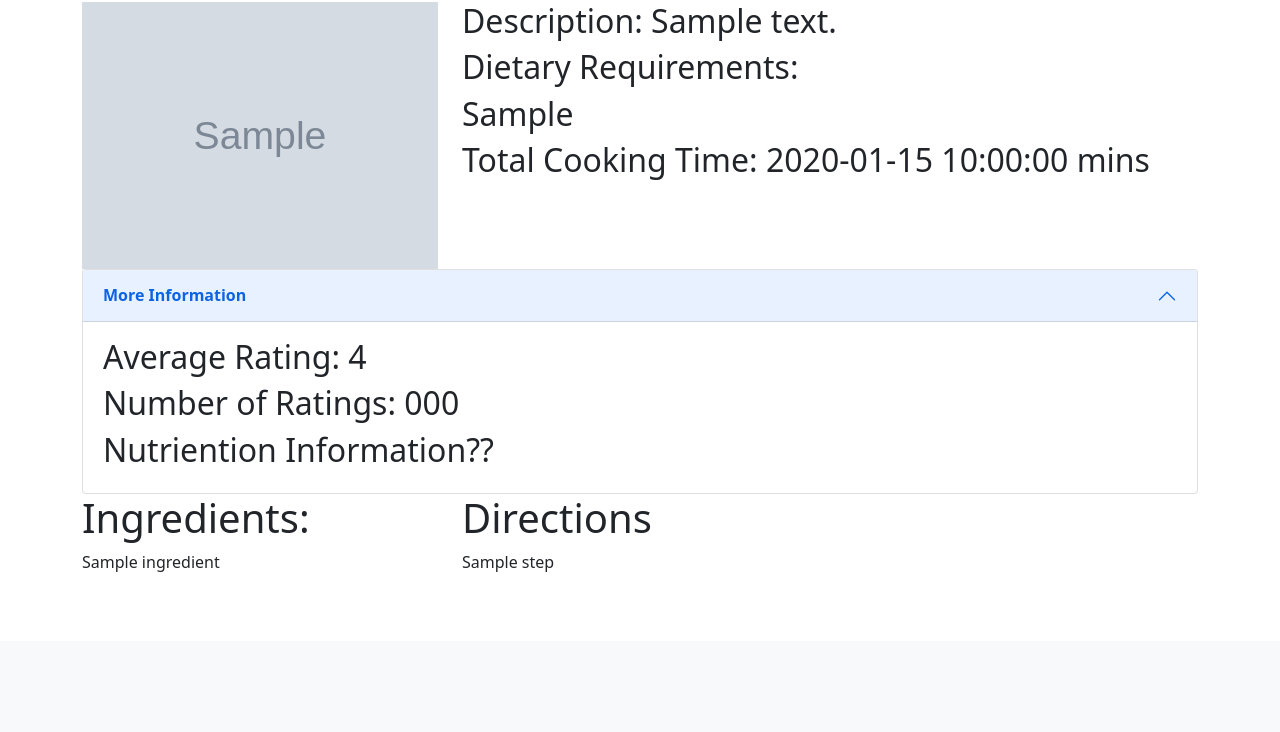
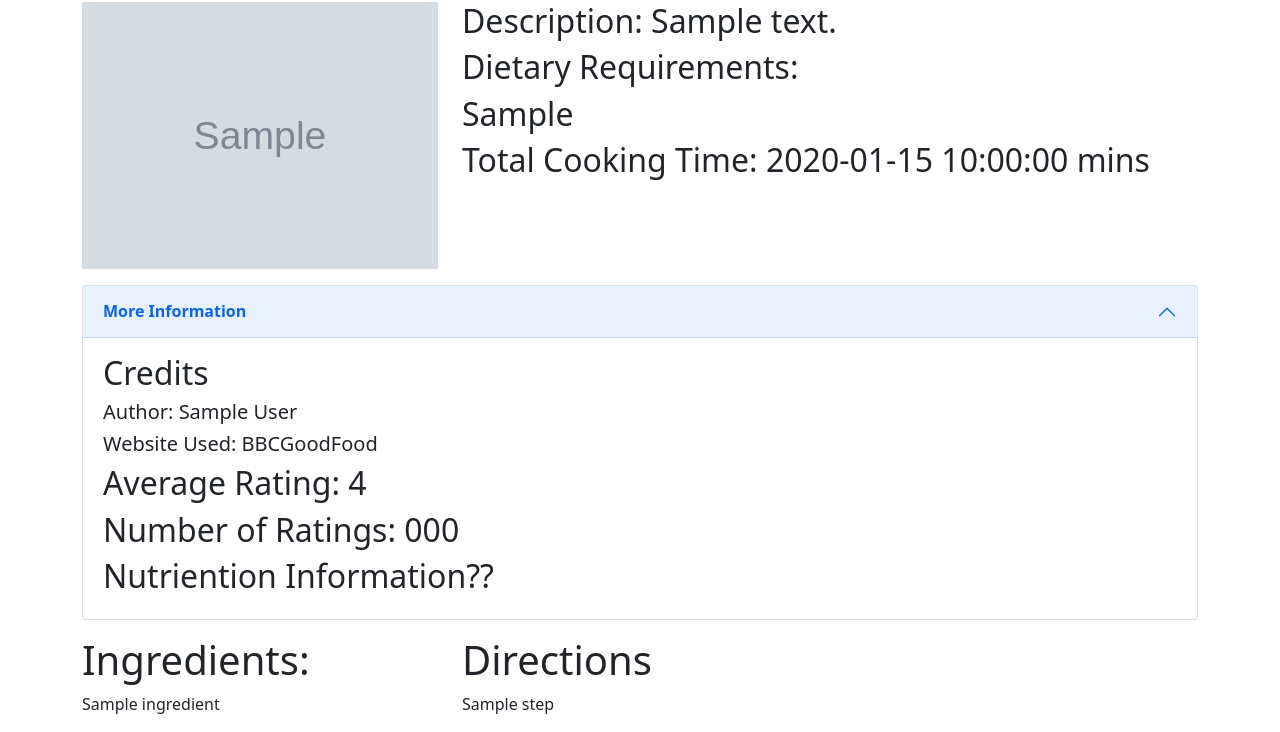
Before and after one commit to JHoweWowe/Honours-Project-Code, a Flask app: template templates/recipe.html in a window 1280 px wide. Shown: the part 159-891 px from the top of the page. Before the commit the page ends 731 px from the top, so only its background shows below. Run offline with Flask 2, Linux system fonts and the light colour scheme; the template is opened without the code that fills it: most values are stand-ins (such as "Sample title", 1, 10 or a date in 2020); grey boxes marked "Sample" are stand-in pictures; some libraries are stand-ins or nearby versions.

Commit message:
Refactor UI code and update UI

```diff
--- a/static/base.css
+++ b/static/css/base.css
@@ -17,10 +17,12 @@
 }
 #featured-recipe-container {
     margin: 8px auto;
+    padding: 8px;
 }
 #relevant-recipe-container {
     margin: 8px auto;
     width: 95%;
+    padding: 8px;
 }
 
 /** Screens larger than 768px which is default breakpoint **/
--- /dev/null
+++ b/static/css/recipe.css
@@ -0,0 +1,3 @@
+#recipeMoreInformationAccordion {
+    margin: 16px 0px;
+}
--- a/templates/base.html
+++ b/templates/base.html
@@ -3,7 +3,8 @@
 <head>
     <meta charset="UTF-8">
     <meta name="viewport" content="width=device-width, initial-scale=1">
-    <link rel="stylesheet" type="text/css" href="../static/base.css">
+    <link rel="stylesheet" type="text/css" href="../static/css/base.css">
+    <link rel="stylesheet" type="text/css" href="../static/css/recipe.css">
     <title>{% block title %} {% endblock %} - JustCookStudent </title>
 
     <!-- Bootstrap CSS and Icons -->
--- a/templates/index.html
+++ b/templates/index.html
@@ -64,7 +64,7 @@
             </div>
               {% for d in featured_recipes_data %}
               <div class="col-md card" id="featured-recipe-container">
-                  <img class="card-img-top" src="{{ d.image_url }}" alt="{{ d.description }}">
+                  <img class="card-img" src="{{ d.image_url }}" alt="{{ d.description }}">
                   <div class="card-body">
                       <h5 class="card-title">{{ d.title }}</h5>
                       <p class="card-text">Dietary Requirements:
--- a/templates/recipe.html
+++ b/templates/recipe.html
@@ -24,7 +24,7 @@
         </div>
 
         <div class="col-md-12">
-            <div class="accordion" id="recipeMoreInformationExample">
+            <div class="accordion" id="recipeMoreInformationAccordion">
                 <div class="accordion-item">
                     <h2 class="accordion-header" id="headingOne">
                       <button class="accordion-button" type="button" data-bs-toggle="collapse" data-bs-target="#collapseOne" aria-expanded="true" aria-controls="collapseOne">
@@ -33,6 +33,11 @@
                     </h2>
                     <div id="collapseOne" class="accordion-collapse collapse show" aria-labelledby="headingOne" data-bs-parent="#accordionExample">
                       <div class="accordion-body">
+                          <div id="credits-div">
+                              <h2>Credits</h2>
+                              <h5>Author: {{ recipe_data.author }}</h5>
+                              <h5>Website Used: BBCGoodFood</h5>
+                          </div>
                           <h2>Average Rating: {{ recipe_data.average_rating }}</h2>
                           <h2>Number of Ratings: {{ recipe_data.number_of_ratings }}</h2>
                           <h2>Nutriention Information??</h2>
--- a/templates/recipes.html
+++ b/templates/recipes.html
@@ -13,7 +13,7 @@
             <!-- Check for just size 1 -->
             {% for d in data %}
             <div class="col-md-6 card" id="relevant-recipe-container">
-                <img class="card-img-top" src="{{ d.image_url }}">
+                <img class="card-img" src="{{ d.image_url }}">
                 <div class="card-body">
                     <a href="{{ url_for('view_recipe', id = d._id) }}">
                         <h5 class="card-title"> {{ d.title }} </h5>
```
